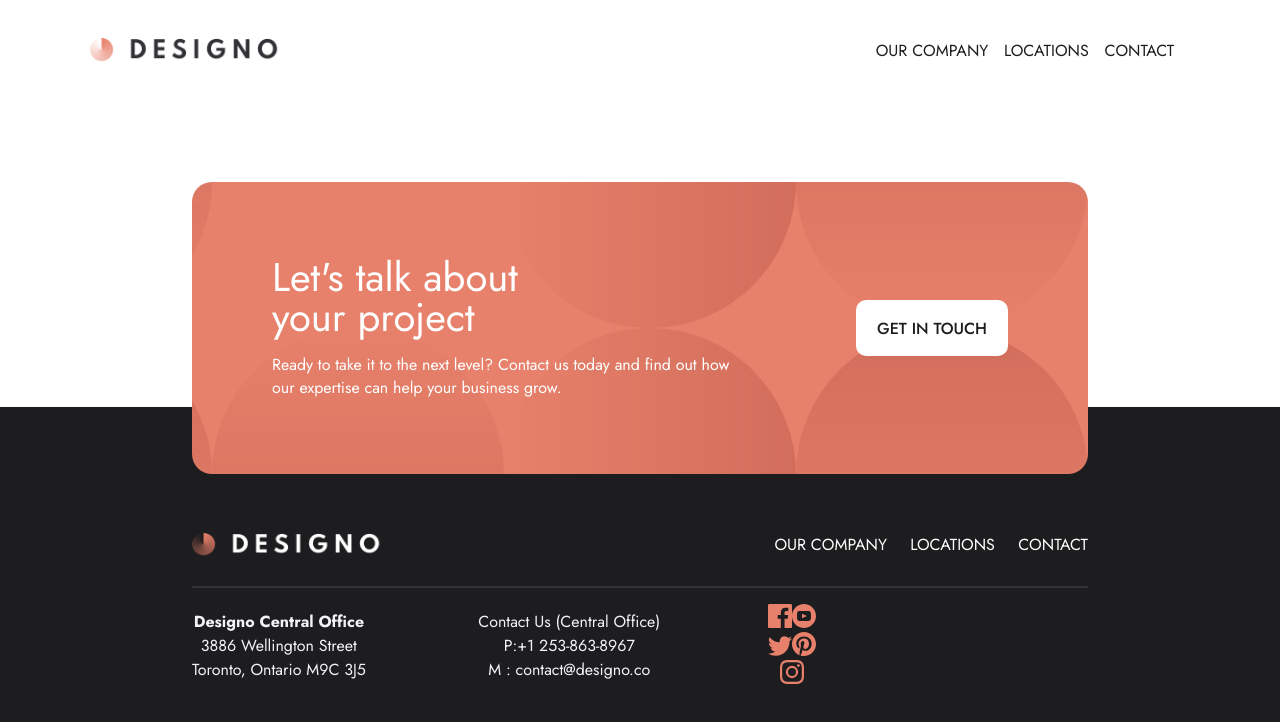
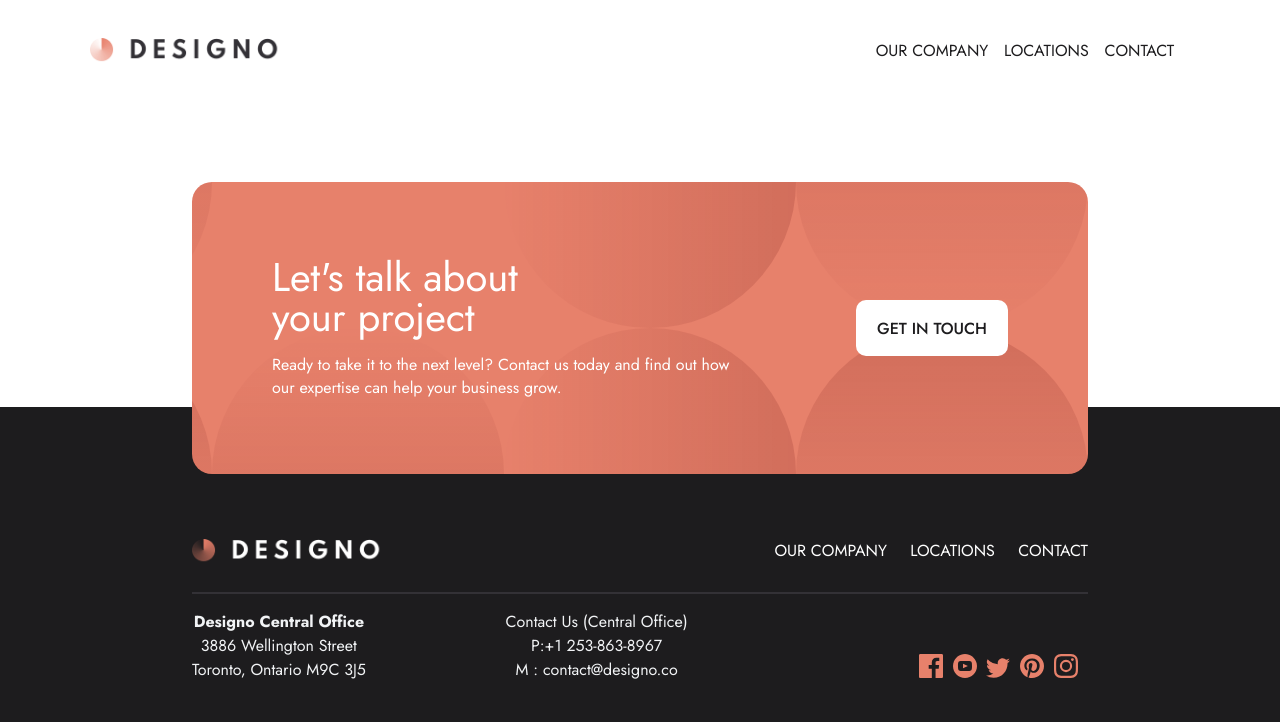
Before and after one commit to LeoLoureiro-code/Designo, an Angular app: page / in a window 1280 px wide. Shown: the top 722 px of the page. Built offline with nearby package versions, Linux system fonts and the light colour scheme.

Commit message:
add social media anchor styles

```diff
--- a/src/components/footer/footer.component.scss
+++ b/src/components/footer/footer.component.scss
@@ -18,6 +18,7 @@ footer{
 
 .footer-div{
     width: 70%;
+    position: relative;
 }
 
 .under-nav{
@@ -152,3 +153,18 @@ footer{
         background-color: $light-peach;
     }
 }
+
+.social-media-div{
+    display: flex;
+    justify-content: space-evenly;
+    align-items: baseline;
+    position: absolute;
+    right: 0;
+    bottom: 0;
+    width: 20%;
+
+    .social-media-img:hover{
+        filter: brightness(150%);
+        cursor: pointer;
+    }
+}
```
